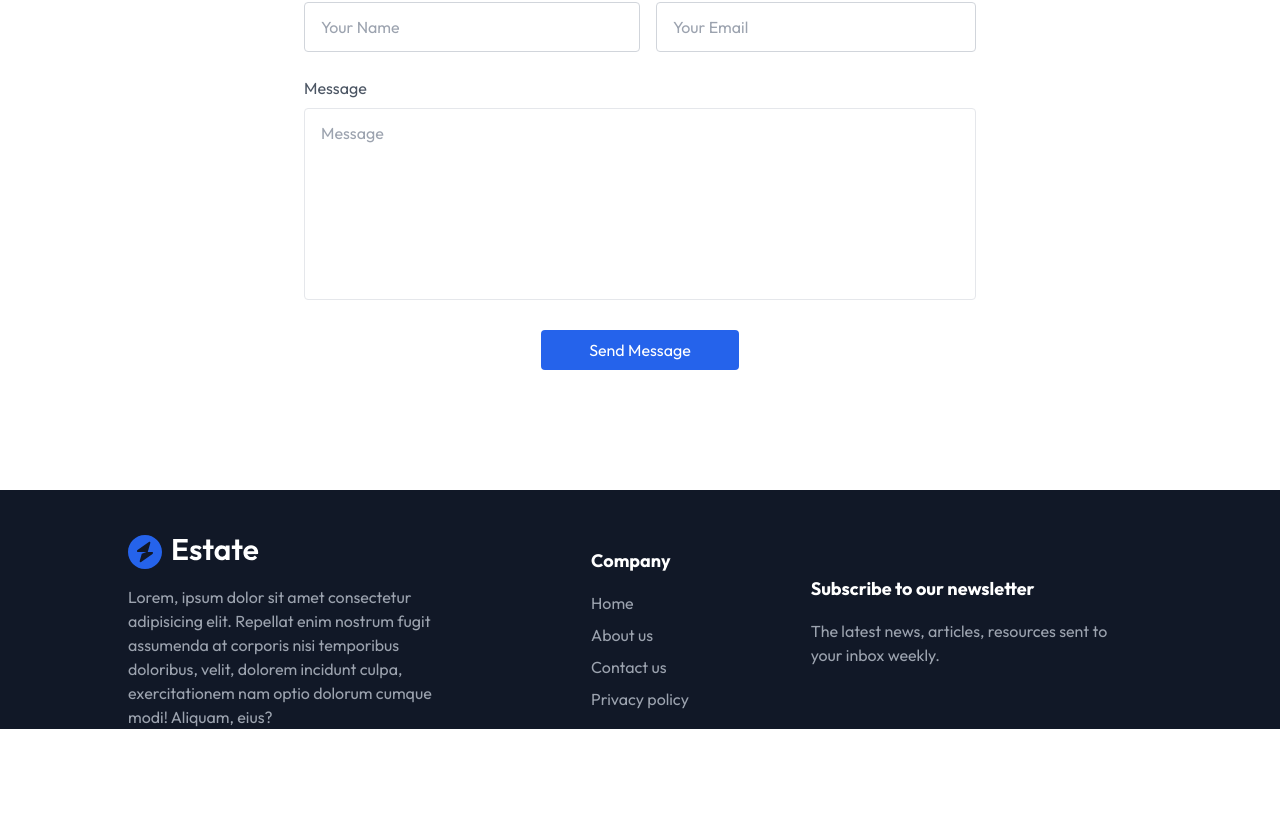
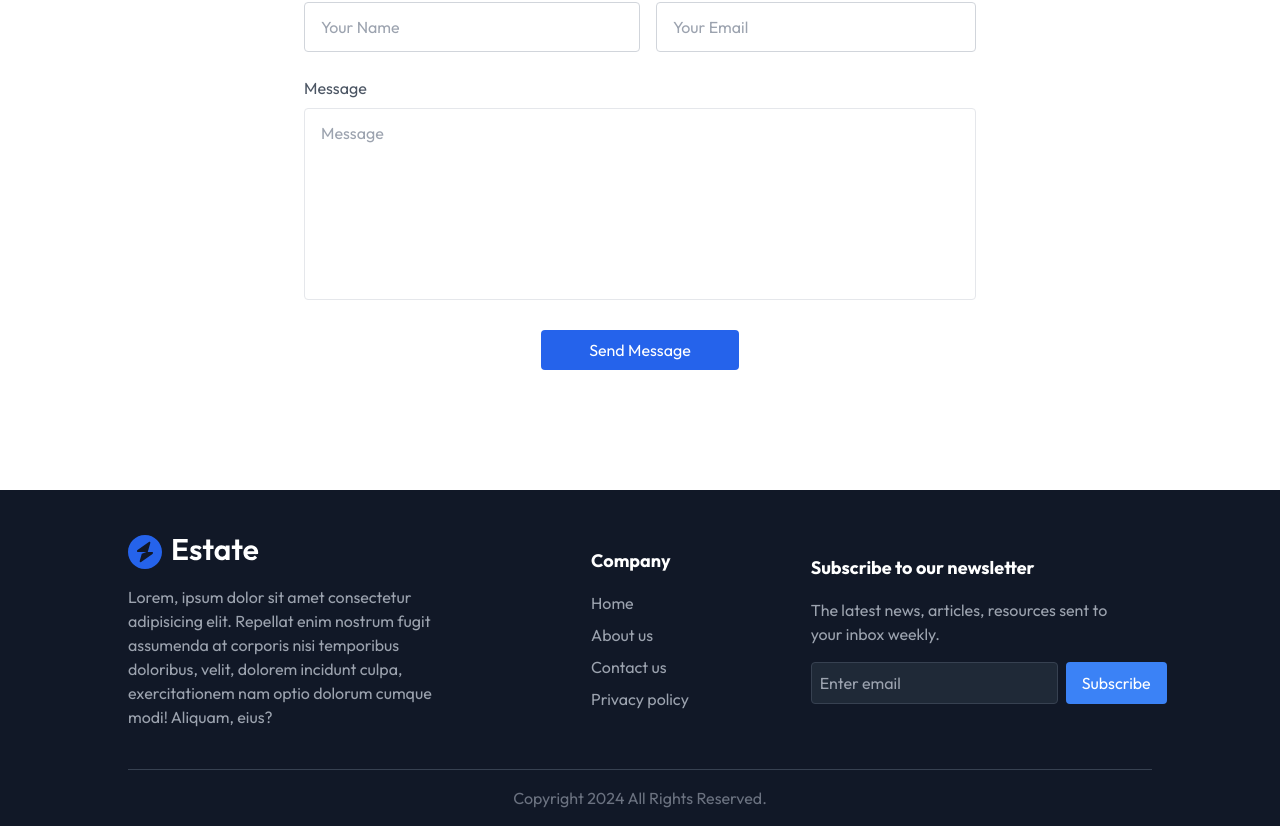
Before and after one commit to e-mejia/real-estate-site, a React (Vite) app: page / in a window 1280 px wide. Shown: the part 3800-4626 px from the top of the page. Before the commit the page ends 4529 px from the top, so only its background shows below. Built offline with nearby package versions, Linux system fonts and the light colour scheme.

Commit message:
finish styling footer

```diff
--- a/src/components/Footer.jsx
+++ b/src/components/Footer.jsx
@@ -45,9 +45,25 @@ const Footer = () => {
           <p className="text-gray-400 mb-4 max-w-80">
             The latest news, articles, resources sent to your inbox weekly.
           </p>
+          <div className="flex gap-2">
+            <input
+              type="email"
+              placeholder="Enter email"
+              className="p-2 rounded bg-gray-800 text-gray-400 border
+              border-gray-700 focus:outline-none w-full md:w-auto"
+            />
+            <button className="py-2 px-4 rounded bg-blue-500 text-white">
+              Subscribe
+            </button>
+          </div>
         </div>
       </div>
-      <div></div>
+      <div
+        className="border-t border-gray-700 py-4 mt-10 text-center
+        text-gray-500"
+      >
+        Copyright 2024 All Rights Reserved.
+      </div>
     </div>
   );
 };
```
